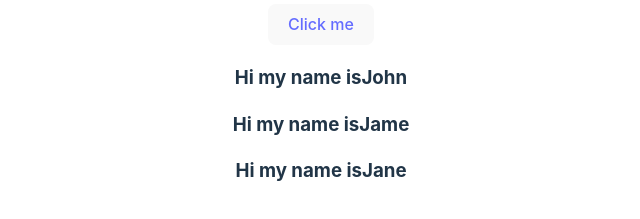
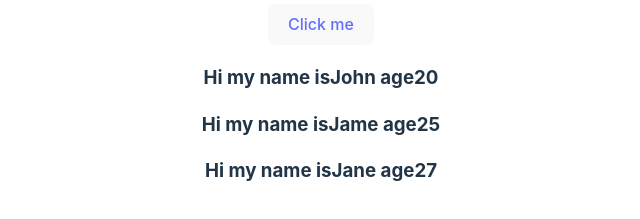
Before and after one commit to waraumbach/react.recap, a React (Vite) app: page / in a window 1280 px wide. Shown: the part 555-774 px from the top of the page, without its empty margins (319-959 px from the left). Built offline with nearby package versions, Linux system fonts and the light colour scheme.

Commit message:
updated user

```diff
--- a/src/Components/User.jsx
+++ b/src/Components/User.jsx
@@ -18,7 +18,9 @@ const User = (props) => {
 
   return (
     <>
-      <h3>Hi my name is{props.name}</h3>
+      <h3>
+        Hi my name is{props.name} age{props.age}
+      </h3>
       {myUsers.map((user) => {
         return <user name={user.name} age={user.age} />;
       })}
```
